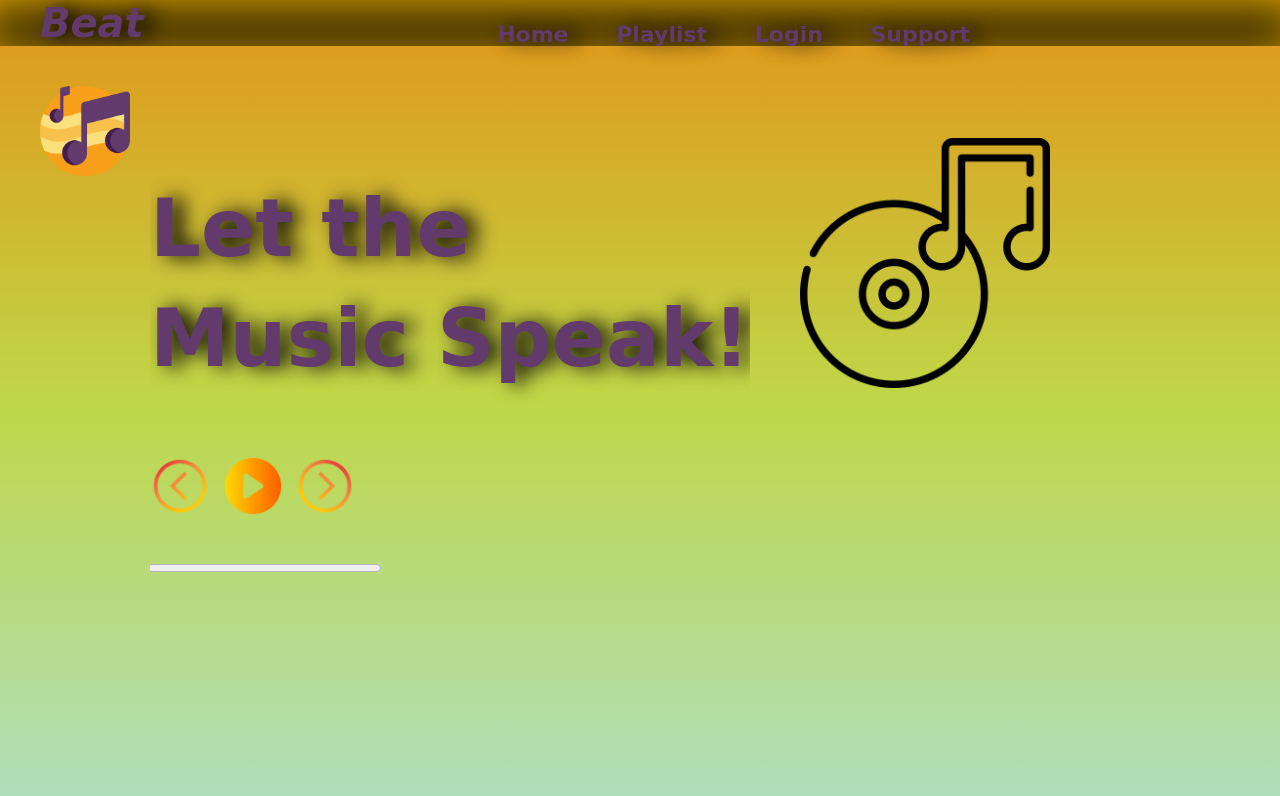
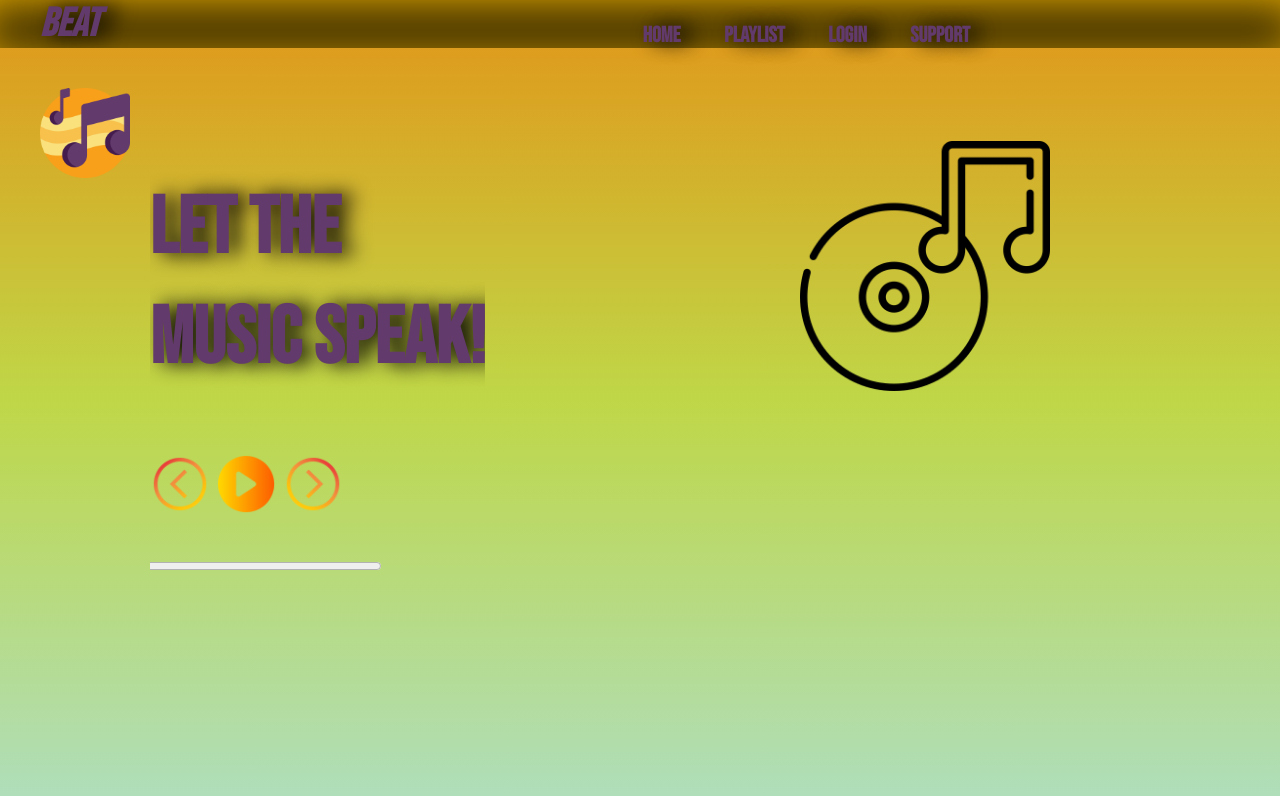
Before and after one commit to sourbhkharaklya/Music-player, a plain HTML site: page index.html in a window 1280 px wide. Drawn offline with Linux system fonts and the light colour scheme.

Commit message:
Update style.css

```diff
--- a/style.css
+++ b/style.css
@@ -9,7 +9,7 @@ body{
     padding: 0%;
     margin: 0%;
     text-shadow: 1rem .1rem 2rem  black;
-    font-family:   cursive;
+    font-family: 'Bebas Neue', cursive;
 
 }
  #container{
```
